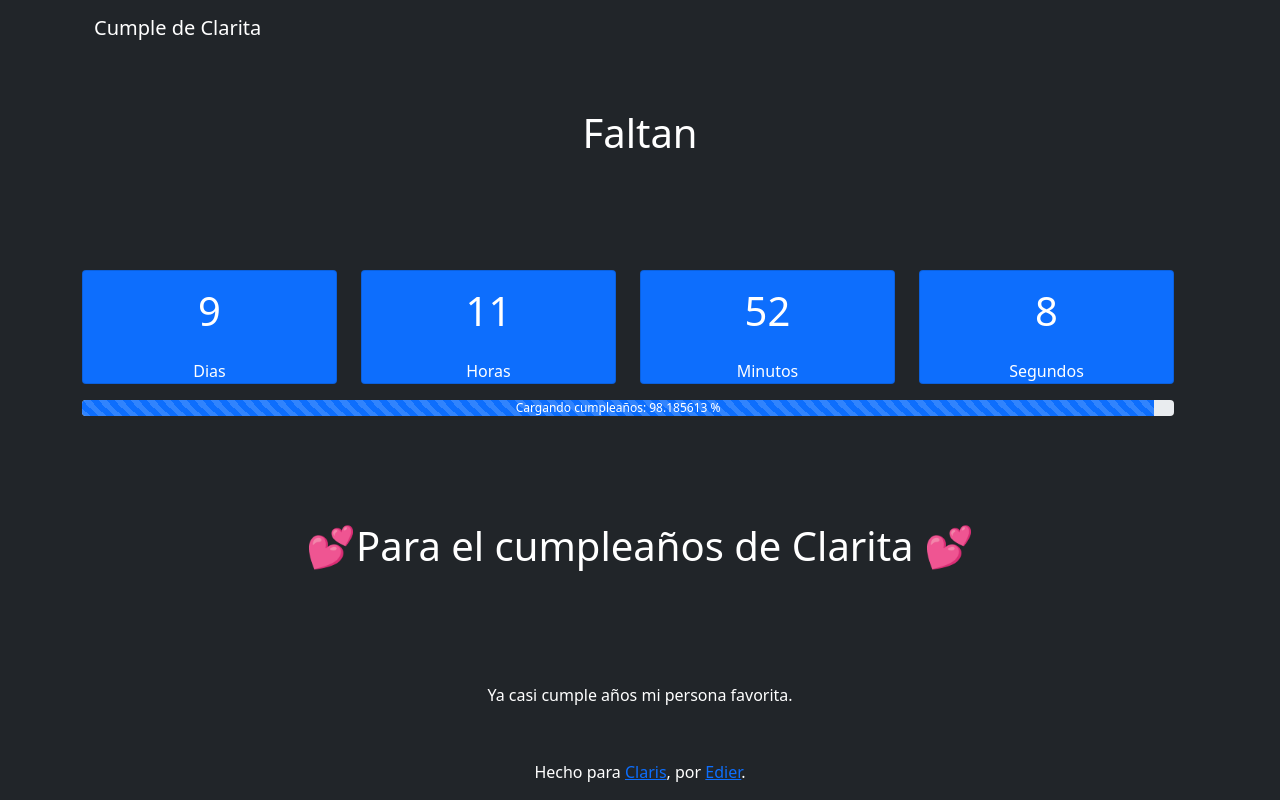
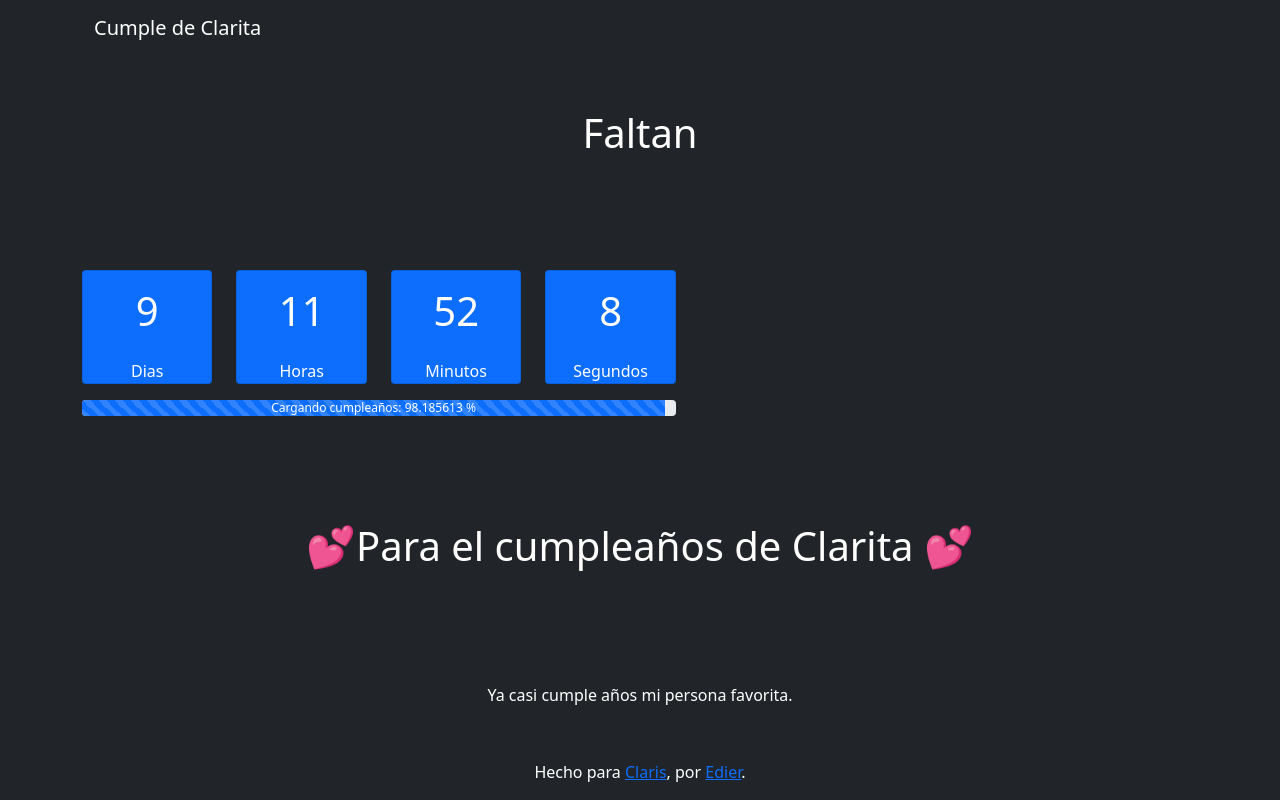
Before and after one commit to ediervillaneda/edier2021, a Vue app: page / in a window 1280 px wide. Built offline with nearby package versions, Linux system fonts and the light colour scheme.

Commit message:
Mejoras de presentacion

```diff
--- a/src/App.vue
+++ b/src/App.vue
@@ -4,7 +4,7 @@
 
     <main class="d-flex align-content-around flex-wrap align-content-between text-center" style="height: 90vh!important;" v-else>
       <h1 class="w-100">Faltan</h1>
-      <div class="row d-flex justify-content-between w-100">
+      <div class="row ">
         <div v-for="time in times" :key="time.id" class="col-3">
           <time-item :time="time"></time-item>
         </div>
```
